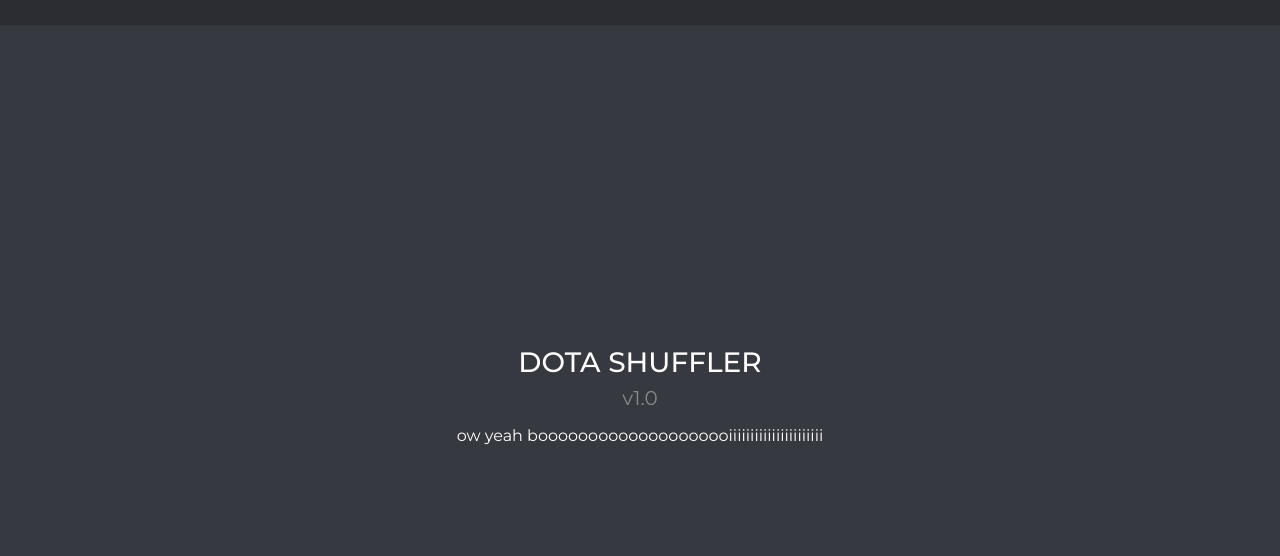
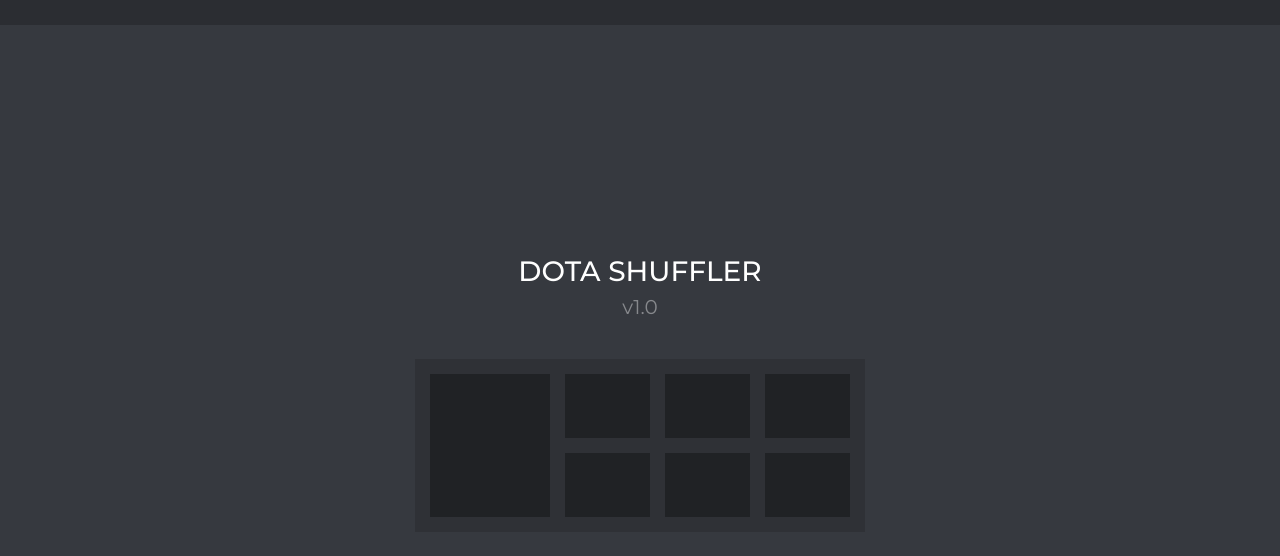
Before and after one commit to Ampa1R/dota-shuffler, a React (Create React App) app: page / in a window 1280 px wide. Shown: the top 556 px of the page. Built offline with nearby package versions, Linux system fonts and the light colour scheme.

Commit message:
basic layout

```diff
--- a/src/components/Header/index.scss
+++ b/src/components/Header/index.scss
@@ -1,4 +1,6 @@
 .Header {
+    margin-bottom: 20px;
+
     &__Title {
         font-size: 28px;
         text-transform: uppercase;
--- /dev/null
+++ b/src/components/Result/index.scss
@@ -0,0 +1,17 @@
+.Result {
+    margin: 20px;
+    display: grid;
+    grid-template: 64px 64px / 120px 85px 85px 85px;
+    grid-gap: 15px;
+    background-color: #2F3136;
+    padding: 15px;
+
+    &__Hero {
+        background-color: #202225;
+        grid-area: 1 / 1 / 3 / 2;
+    }
+
+    &__Item {
+        background-color: #202225;
+    }
+}
--- a/src/components/Result/index.tsx
+++ b/src/components/Result/index.tsx
@@ -1,19 +1,24 @@
 import React from 'react';
+import ResultHero from '../ResultHero';
+import ResultBoot from '../ResultBoot';
+import ResultItem from '../ResultItem';
+import { HeroModel, ItemModel } from '../../models';
+import './index.scss';
 
 interface Props {
-    result: {
-        hero: number | null;
-        boot: number | null;
-        items: number[];
-    };
+    hero: HeroModel;
+    boot: ItemModel;
+    items: ItemModel[];
 }
 
-const Result: React.FC<Props> = () => {
-    return (
-        <div>
-            <p>ow yeah boooooooooooooooooooiiiiiiiiiiiiiiiiiiiiii</p>
-        </div>
-    );
-};
+const Result: React.FC<Props> = ({ hero, boot, items }: Props) => (
+    <main className="Result">
+        <ResultHero hero={hero} />
+        <ResultBoot boot={boot} />
+        {items.map(item => (
+            <ResultItem item={item} />
+        ))}
+    </main>
+);
 
 export default Result;
--- /dev/null
+++ b/src/components/ResultBoot/index.tsx
@@ -0,0 +1,12 @@
+import React from 'react';
+import { ItemModel } from '../../models';
+
+interface Props {
+    boot: ItemModel;
+}
+
+const ResultBoot: React.FC<Props> = ({ boot }: Props) => (
+    <div className="Result__Item Result__Item--boot">{boot.name}</div>
+);
+
+export default ResultBoot;
--- /dev/null
+++ b/src/components/ResultHero/index.tsx
@@ -0,0 +1,12 @@
+import React from 'react';
+import { HeroModel } from '../../models';
+
+interface Props {
+    hero: HeroModel;
+}
+
+const ResultHero: React.FC<Props> = ({ hero }: Props) => (
+    <div className="Result__Hero">{hero.name}</div>
+);
+
+export default ResultHero;
--- /dev/null
+++ b/src/components/ResultItem/index.tsx
@@ -0,0 +1,12 @@
+import React from 'react';
+import { ItemModel } from '../../models';
+
+interface Props {
+    item: ItemModel;
+}
+
+const ResultItem: React.FC<Props> = ({ item }: Props) => (
+    <div className="Result__Item">{item.name}</div>
+);
+
+export default ResultItem;
--- a/src/containers/App/index.tsx
+++ b/src/containers/App/index.tsx
@@ -1,15 +1,11 @@
 import React from 'react';
 import Header from '../../components/Header';
 import Result from '../../components/Result';
+import { ResultModel } from '../../models';
 import './index.scss';
-import items from '../../data/artifacts.json';
 
 interface State {
-    result: {
-        hero: number | null;
-        boot: number | null;
-        items: number[];
-    };
+    result: ResultModel;
 }
 
 class App extends React.Component<{}, State> {
@@ -17,15 +13,11 @@
         super(props);
         this.state = {
             result: {
-                hero: null,
-                boot: null,
-                items: [],
+                hero: {},
+                boot: {},
+                items: [{}, {}, {}, {}, {}],
             },
         };
-    }
-
-    componentDidMount(): void {
-        console.log(items);
     }
 
     render(): React.ReactNode {
@@ -34,7 +26,11 @@
             <div>
                 <div className="App">
                     <Header />
-                    <Result result={result} />
+                    <Result
+                        hero={result.hero}
+                        boot={result.boot}
+                        items={result.items}
+                    />
                 </div>
             </div>
         );
--- /dev/null
+++ b/src/models/index.ts
@@ -0,0 +1,17 @@
+export interface HeroModel {
+    id?: number;
+    name?: string;
+    url?: string;
+}
+
+export interface ItemModel {
+    id?: number;
+    name?: string;
+    url?: string;
+}
+
+export interface ResultModel {
+    hero: HeroModel;
+    boot: ItemModel;
+    items: ItemModel[];
+}
```
Also changed, not shown: public/index.html (+0 -23 lines), src/helpers/index.ts (added, +23 -0 lines), .eslintrc.json.
